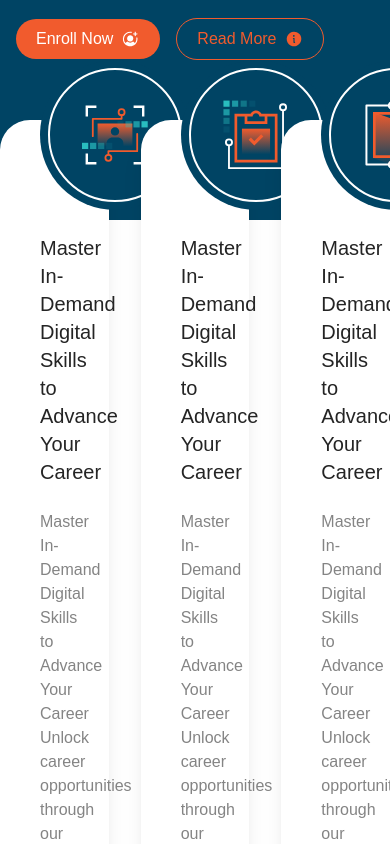
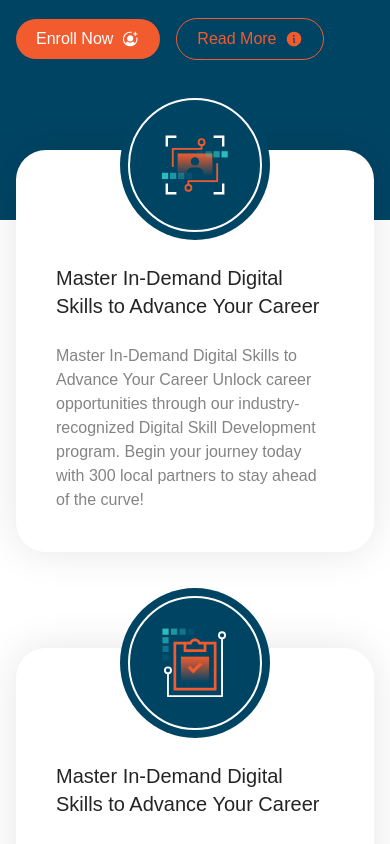
Before and after one commit to mhebd/bulip-tech, a Next.js app: page / in a window 390 px wide. Shown: the part 1140-1984 px from the top of the page. Built offline with nearby package versions, Linux system fonts and the light colour scheme.

Commit message:
featured card section responsive done

```diff
--- a/components/pages/home/FeaturedCards.tsx
+++ b/components/pages/home/FeaturedCards.tsx
@@ -35,9 +35,9 @@ const featuredCards = [
 
 export default function FeaturedCards() {
 	return (
-		<section className='-mt-[100px]'>
-			<div className='container mx-auto'>
-				<div className='grid grid-cols-3 gap-8'>
+		<section className='-mt-[70px] lg:-mt-[100px]'>
+			<div className='container px-4 mx-auto'>
+				<div className='grid grid-cols-1 md:grid-cols-2 lg:grid-cols-3 gap-8 md:gap-5'>
 					{featuredCards.map((card: Card) => (
 						<Card key={card.id} data={card} />
 					))}
@@ -49,7 +49,7 @@ export default function FeaturedCards() {
 
 function Card({ data }: { data: Card }) {
 	return (
-		<div className='bg-white px-10 rounded-[30px] shadow-xl pb-10'>
+		<div className='bg-white px-10 rounded-[30px] shadow-[0px_0px_40px_0_rgba(0,0,0,0.1)] lg:shadow-xl pb-10 mb-16'>
 			<div className='w-[150px] h-[150px] mx-auto rounded-full p-2 bg-[#004464] -mt-[60px]'>
 				<div className='border-2 border-white rounded-full w-full h-full flex items-center justify-center'>
 					{data.image}
```
